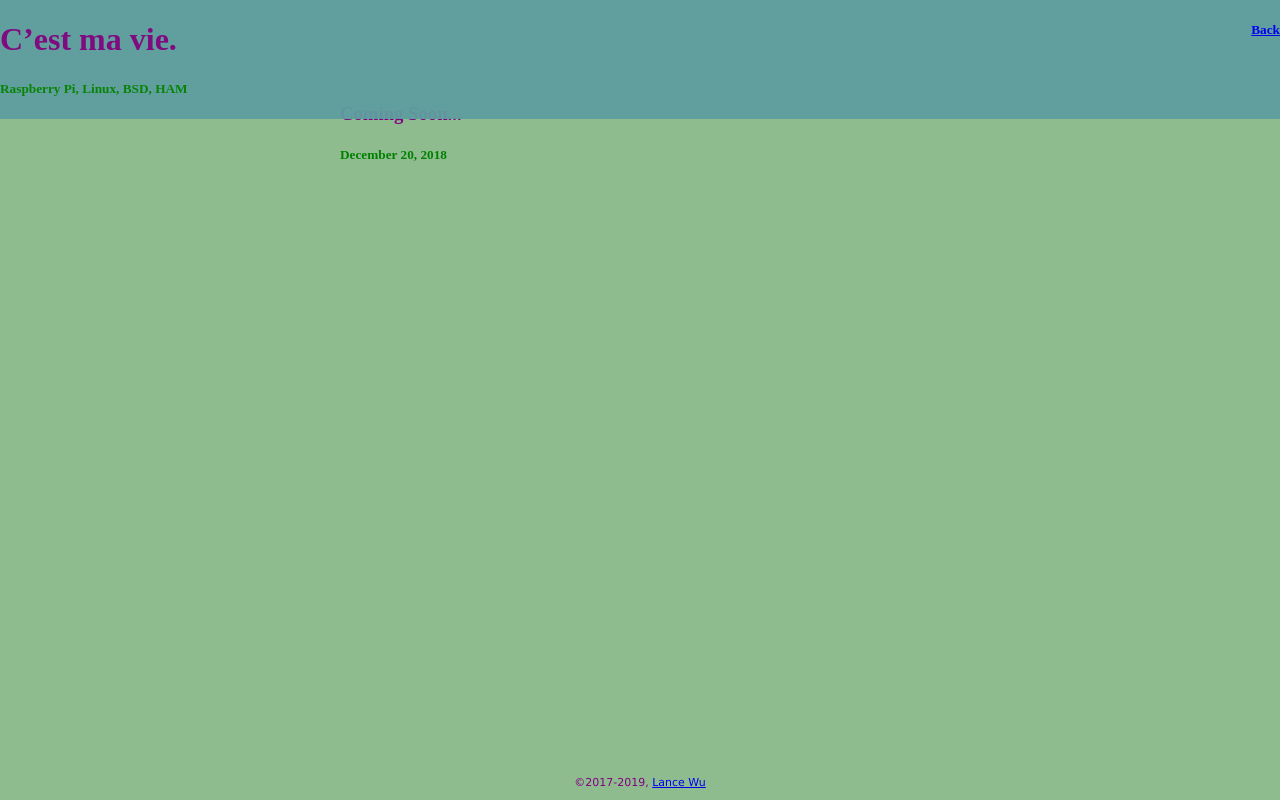
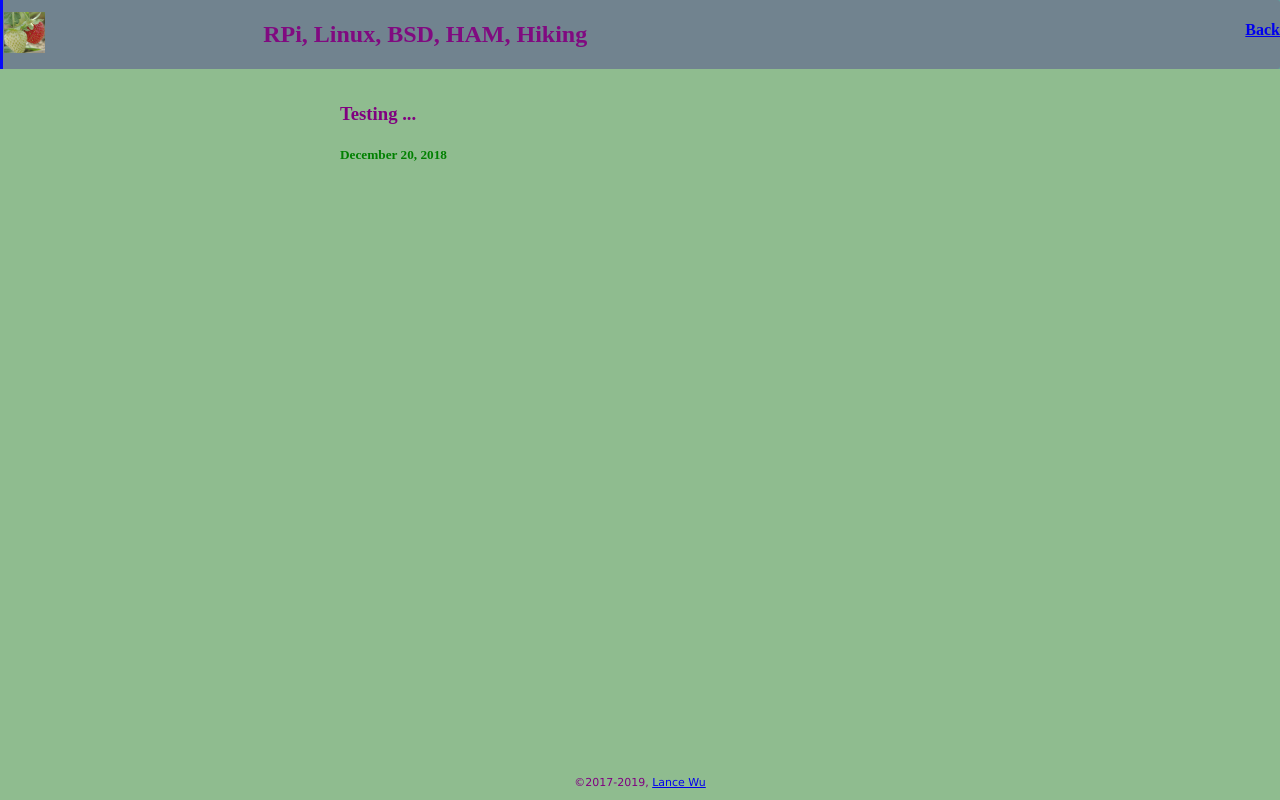
Before and after one commit to soho-local/soho-local.github.io, a plain HTML site: page htmls/login.html in a window 1280 px wide. Drawn offline with Linux system fonts and the light colour scheme.

Commit message:
Update nav bar, add img

```diff
--- a/htmls/login.html
+++ b/htmls/login.html
@@ -3,29 +3,29 @@
 
   <head>
     <meta charset='utf-8' />
-
-    <link rel="stylesheet" type="text/css" media="screen" href="../stylesheet/style.css">
-
+    <link rel="stylesheet" type="text/css" media="screen" href="../stylesheet/style.css"/>
     <title>C'est La Vie</title>
+    <link rel="shortcut icon" href="../LaVie.jpg"/>
   </head>
 
   <body>
 	  <!-- HEADER -->
-	<div class="topbar">
-		<h1>C’est ma vie.</h1>
-		<h5>Raspberry Pi, Linux, BSD, HAM</h5>
+	<div class="navbar">
+		<table><tr>
+				<td><a href="../index.html"><img src="../LaVie.jpg"></a></td>
+				<td><h2>RPi, Linux, BSD, HAM, Hiking</h2></td>
+		</tr></table>
 	</div>
 
 	  <div class="topright">
-		  <h5><a href="../index.html">Back</a></h5>
+		  <h4><a href="../index.html">Back</a></h4>
 	  </div>
 
     <!-- MAIN CONTENT -->
    <div class="outer">
 	    <section class="inner">
-		    <h3><b>Coming Soon...</b></h3>
+		    <h3><b>Testing ...</b></h3>
 		    <h5>December 20, 2018</h5>
-
     <div class="footer">
 	    <p>&copy;2017-2019, <a href="https://soho-local.github.io">Lance Wu</a></p>
     </div>
--- a/stylesheet/style.css
+++ b/stylesheet/style.css
@@ -3,7 +3,7 @@ body {
 }
 
 img {
-	width: 43%;
+	width: 16%;
 }
 
 table {
@@ -77,7 +77,7 @@ p {
 	text-align: right;
 	right:0;
 }
-.topbar {
+.navbar {
 	position: fixed;
 	top:0;
 	width: 100%;
```
Also changed, not shown: htmls/rtl8188cus.html (+8 -7 lines), index.html (+11 -8 lines), LaVie.jpg (added).
